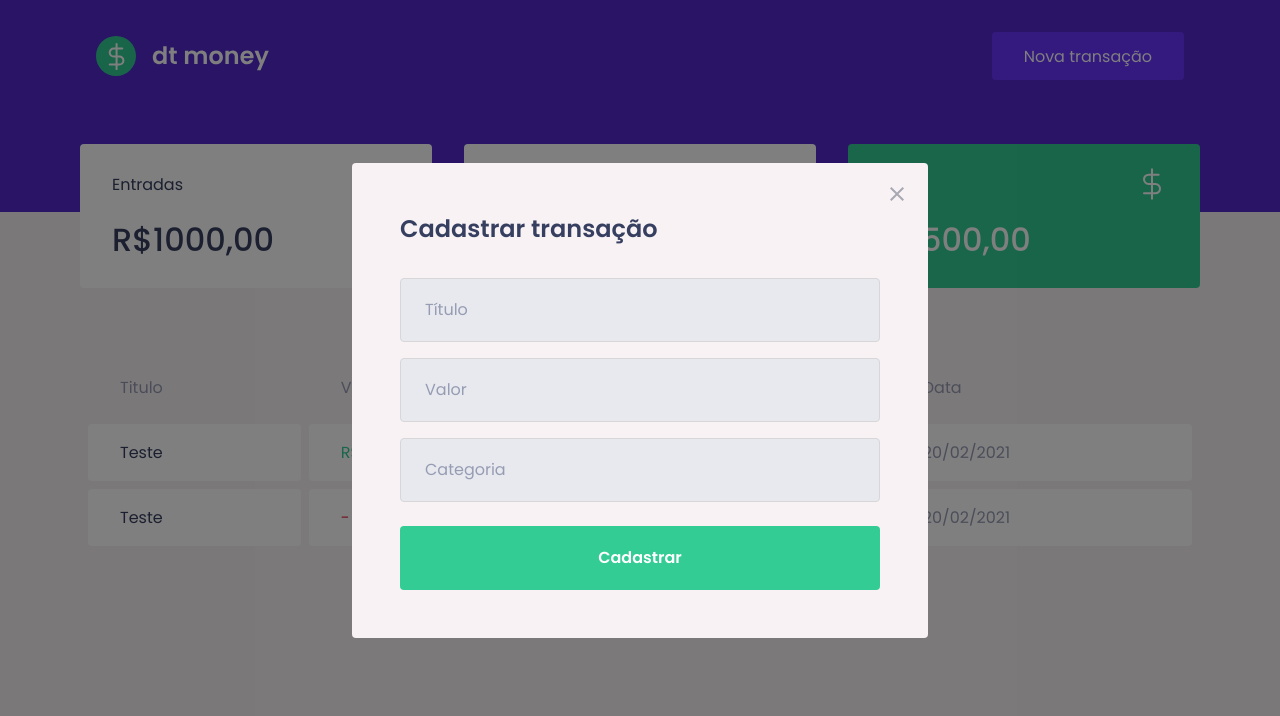
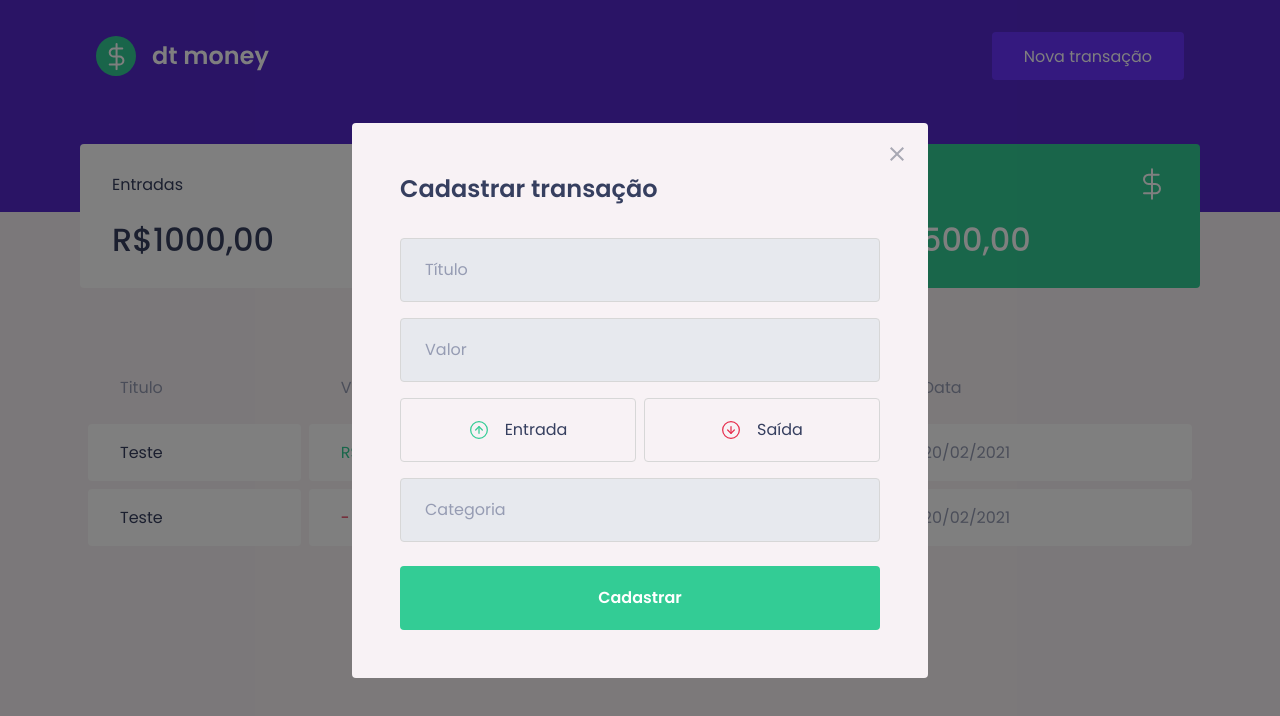
Before and after one commit to gabrielmnzs/dtmoney, a React (Create React App) app: page / in a window 1280 px wide. Both pictures are taken after a click on the button "Nova transação". Shown: the top 716 px of the page. Built offline with nearby package versions, Linux system fonts and the light colour scheme; no server answers; what miragejs would draw is missing.

Commit message:
feat: income/outcome buttons in modal

```diff
--- a/src/Components/NewTransactionModal/index.tsx
+++ b/src/Components/NewTransactionModal/index.tsx
@@ -1,8 +1,10 @@
 import Modal from 'react-modal';
 
 import close from '../../assets/close.svg';
+import income from '../../assets/income.svg';
+import outcome from '../../assets/outcome.svg';
 
-import { Container } from './styles';
+import { Container, TransactionTypeContainer } from './styles';
 
 interface NewTransactionModalProps {
 	isOpen: boolean;
@@ -35,6 +37,19 @@
 
 				<input placeholder="Título" />
 				<input type="number" placeholder="Valor" />
+
+				<TransactionTypeContainer>
+					<button type="button">
+						<img src={income} alt="Entrada" />
+						<span>Entrada</span>
+					</button>
+
+					<button type="button">
+						<img src={outcome} alt="Saída" />
+						<span>Saída</span>
+					</button>
+				</TransactionTypeContainer>
+
 				<input placeholder="Categoria" />
 
 				<button type="submit">Cadastrar</button>
--- a/src/Components/NewTransactionModal/styles.ts
+++ b/src/Components/NewTransactionModal/styles.ts
@@ -1,4 +1,5 @@
 import styled from 'styled-components';
+import { darken } from 'polished';
 
 export const Container = styled.form`
 	h2 {
@@ -47,3 +48,39 @@
 		}
 	}
 `;
+
+export const TransactionTypeContainer = styled.div`
+	margin: 1rem 0;
+	display: grid;
+	grid-template-columns: 1fr 1fr;
+	gap: 0.5rem;
+
+	button {
+		height: 4rem;
+		border: 1px solid #d7d7d7;
+		border-radius: 0.25rem;
+
+		background: transparent;
+		display: flex;
+		align-items: center;
+		justify-content: center;
+
+		transition: border-color 0.2s;
+
+		&:hover {
+			border-color: ${darken(0.1, '#d7d7d7')};
+		}
+
+		img {
+			width: 20px;
+			height: 20px;
+		}
+
+		span {
+			display: inline-block;
+			margin-left: 1rem;
+			font-size: 1rem;
+			color: var(--text-title);
+		}
+	}
+`;
```
